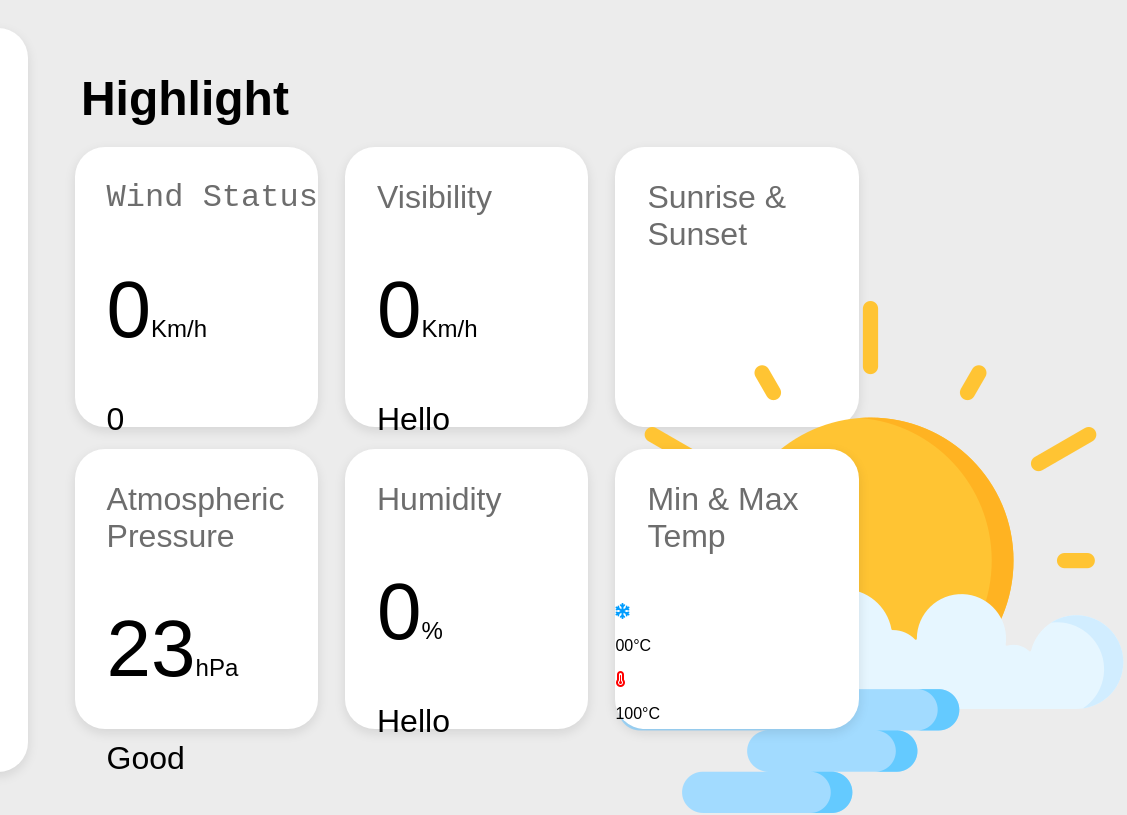
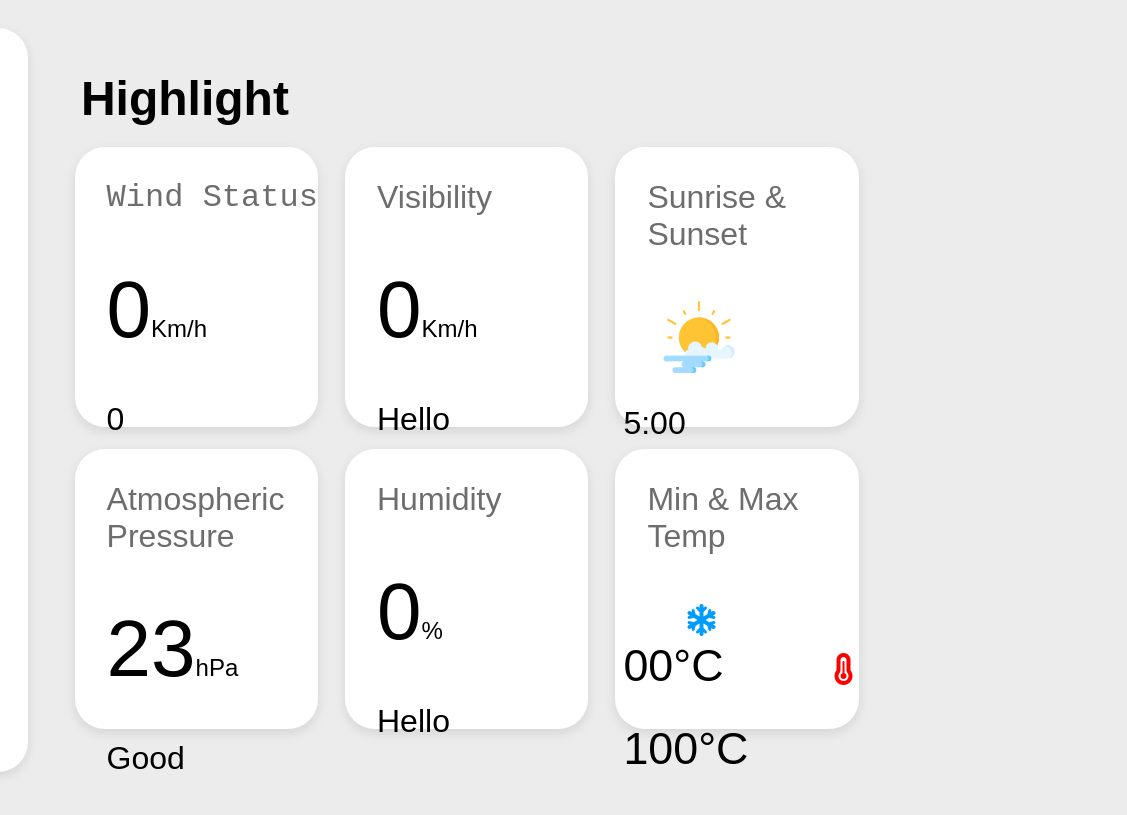
Before and after one commit to VinayPratap07/WeatherWebApplication, a plain HTML site: page index.html in a window 1280 px wide. Shown: the top 815 px of the page, 375-1502 px from the left, 1127 px wide, since content can reach past the window. Drawn offline with Linux system fonts and the light colour scheme.

Commit message:
Added css to boxes, searchbar etc

```diff
--- a/style.css
+++ b/style.css
@@ -24,6 +24,7 @@ body{
     justify-content: center;
     align-items: flex-start;
 }
+
 
 #searchBtn{
     margin-top: 10.2%;
@@ -52,7 +53,11 @@ body{
     height: 3.5%;
     font-size: 1.1rem;
 }
-
+#cityInput:focus {
+    border: none;
+    outline: none;
+    /* box-shadow: 0 0 5px rgba(100, 100, 255, 0.5);  */
+}
 #weatherIcon{
     height: 15rem;
     margin: 0;
@@ -124,6 +129,13 @@ hr{
     height: 35vh;
     border-radius: 30px;
     box-shadow: 0 4px 12px rgba(0,0,0,0.1);
+    transition-timing-function: ease-in-out;
+    transition-duration: 0.2s;
+}
+.minorInfoClass:hover{
+    width: 19.5vw;
+    height: 35.5vh;
+    box-shadow: 0 4px 12px rgba(0,0,0,1);
 }
 
 .smallBoxesHeading{
@@ -147,6 +159,56 @@ hr{
     margin-top: 2.8rem;
     font-size: 2rem;
 }
+
+#sunBox{
+    display: flex;
+    flex-wrap: wrap;
+}
+
+.sunsetSunriseTimeClass{
+    font-size: 2rem;
+    display: inline-block;
+    align-items: center;
+    width: 50%;
+    margin: 0;
+    margin-left: 0.5rem;
+    margin-bottom: 2rem;
+    display: flex;
+    align-items: center;
+
+}
+.sunImg{
+    height: 4.5rem;
+    margin-left: 3rem;
+    margin-top: 0rem;
+    margin-bottom: 2rem;
+}
+
+#minTemperature{
+    font-size: 2rem;
+    color: #3070c5;
+    margin: 0;
+    margin-left: 4.5rem;
+    display: inline-block;
+}
+#maxTemperature{
+    font-size: 2rem;
+    color: #EE4B2B;
+    margin: 0;
+    margin-left: 4.5rem;
+    display: inline-block;
+}
+.temperatureNumStyleClass{
+    display: inline-block;
+    font-size: 2.8rem;
+    margin: 0;
+    margin-left: 0.5rem;
+    margin-bottom: 2rem;
+    width: 55%;
+
+
+}
+
 /* * {
     outline: 1px dashed red;
 } */
```
